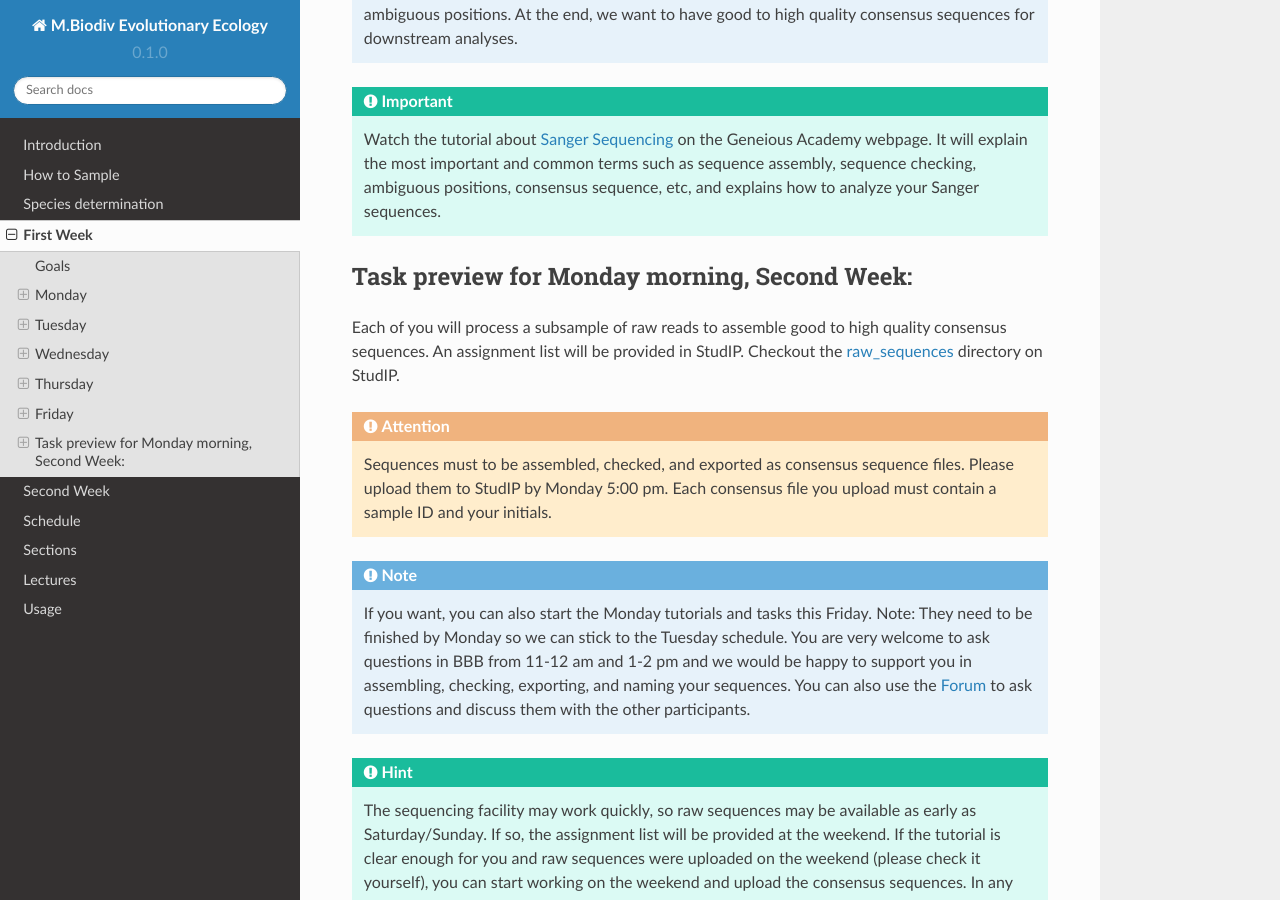
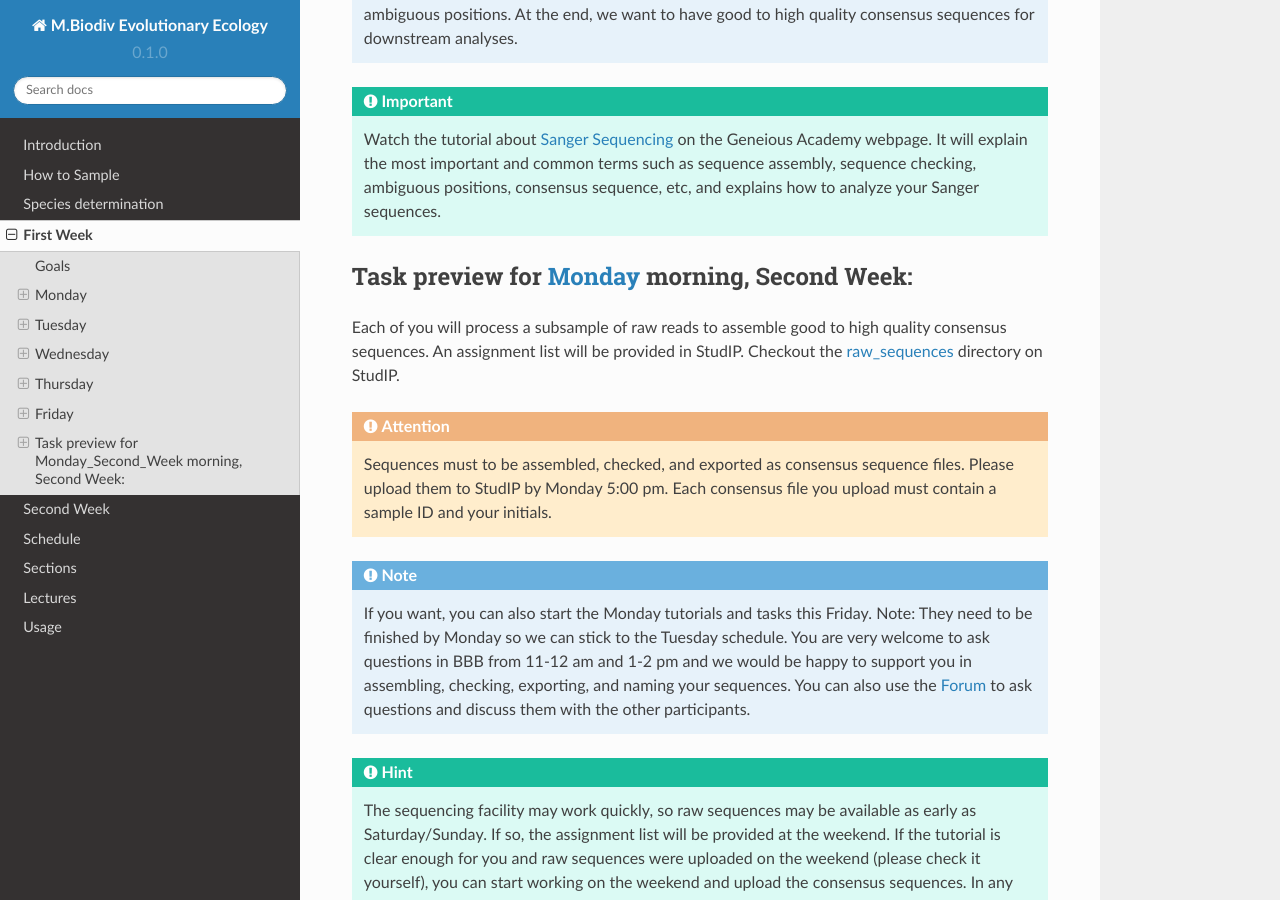
Before and after one commit to bheimbu/evolutionary_ecology, a Sphinx documentation site: the page built from docs/source/first_week.rst, in a window 1280 px wide and 900 px high, scrolled down 7978 px. Built offline with Sphinx 7.4.7 and the Read the Docs theme 2.0.0, drawn with Linux system fonts in a browser that asks for light colours.

Commit message:
Update first_week.rst

```diff
--- a/docs/source/first_week.rst
+++ b/docs/source/first_week.rst
@@ -223,7 +223,7 @@ If you are going to use your own PC on Monday next week, install the `30-days tr
 .. important::
   Watch the tutorial about `Sanger Sequencing <https://www.geneious.com/academy/getting-started/?wvideo=0htkkxq986>`_ on the Geneious Academy webpage. It will explain the most important and common terms such as sequence assembly, sequence checking, ambiguous positions, consensus sequence, etc, and explains how to analyze your Sanger sequences.
 
-Task preview for Monday morning, Second Week:
+Task preview for :ref:`Monday_Second_Week` morning, Second Week:
 ---------------------------------------------
 
 Each of you will process a subsample of raw reads to assemble good to high quality consensus sequences. An assignment list will be provided in StudIP.
```
